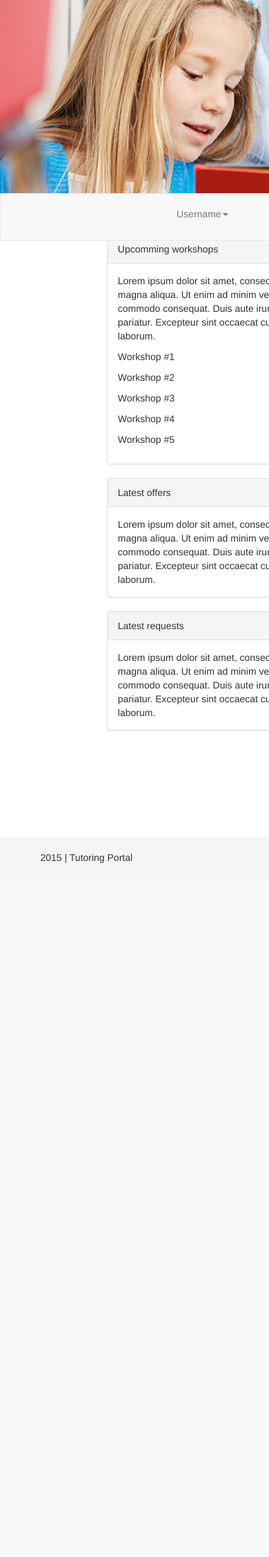
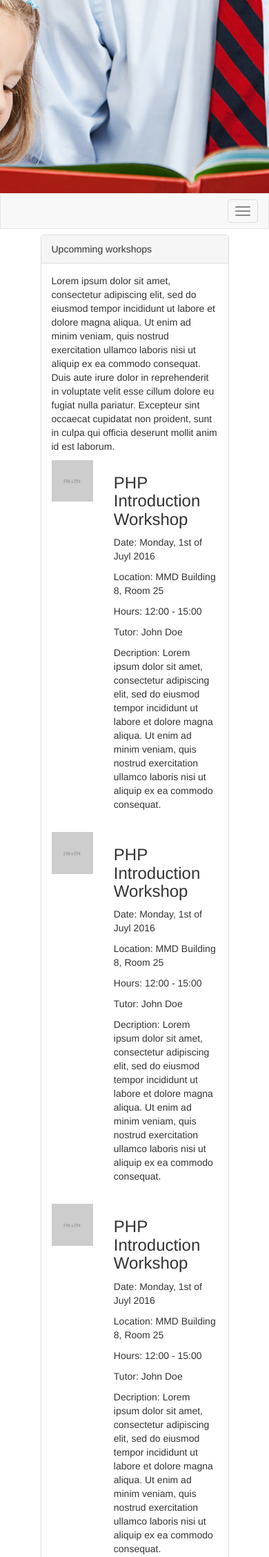
Before and after one commit to jimmy89Li/Tutoring, a PHP site: page /home.php in a window 390 px wide; the page is wider, and only the part inside the window is pictured. Shown: the top 2257 px of that part at 69% size. Before the commit the page ends 1251 px from the top of that part, so only its background shows below. Run offline with PHP 8.4, Linux system fonts and the light colour scheme; some libraries are stand-ins or nearby versions.

Commit message:
updated navbar

```diff
--- a/home.php
+++ b/home.php
@@ -11,8 +11,6 @@
 <header>
 <div class="slider"></div>
 <nav class="navbar navbar-default" data-spy="affix" data-offset-top="290">
-  <div class="container-fluid">
-    <!-- Brand and toggle get grouped for better mobile display -->
 	<div class="navbar-header">
 		<button type="button" class="navbar-toggle collapsed" data-toggle="collapse" data-target="#bs-example-navbar-collapse-1" aria-expanded="false">
 				<span class="sr-only">Toggle navigation</span>
@@ -20,7 +18,10 @@
 				<span class="icon-bar"></span>
 				<span class="icon-bar"></span>
 		</button>
-      <a class="navbar-brand" href="#">
+	</div>
+  <div class="container-fluid">
+    <!-- Brand and toggle get grouped for better mobile display -->
+    <div class="collapse navbar-collapse" id="bs-example-navbar-collapse-1">
 				<ul class="nav navbar-nav navbar">
 					<li class="dropdown">
 					  <a href="#" class="dropdown-toggle" data-toggle="dropdown" role="button" aria-haspopup="true" aria-expanded="false">Username<span class="caret"></span></a>
@@ -30,11 +31,6 @@
 					  </ul>
 					</li>
 				</ul>
-	  </a>
-    </div>
-
-    <!-- Collect the nav links, forms, and other content for toggling -->
-    <div class="collapse navbar-collapse" id="bs-example-navbar-collapse-1">
 			<form class="navbar-form navbar-right" role="search">
 				<div class="form-group">
 				  <input type="text" class="form-control" placeholder="Search">
@@ -64,11 +60,48 @@
 				<div class="panel-heading">Upcomming workshops</div>
 				<div class="panel-body">
 				<p>Lorem ipsum dolor sit amet, consectetur adipiscing elit, sed do eiusmod tempor incididunt ut labore et dolore magna aliqua. Ut enim ad minim veniam, quis nostrud exercitation ullamco laboris nisi ut aliquip ex ea commodo consequat. Duis aute irure dolor in reprehenderit in voluptate velit esse cillum dolore eu fugiat nulla pariatur. Excepteur sint occaecat cupidatat non proident, sunt in culpa qui officia deserunt mollit anim id est laborum.</p>
-					<p>Workshop #1</p>
-					<p>Workshop #2</p>
-					<p>Workshop #3</p>
-					<p>Workshop #4</p>
-					<p>Workshop #5</p>
+					<div class="row">
+						<div class="col-xs-4 col-md-5 col-lg-4">
+							<img src="img/placeholder.jpg" alt="Image" />
+						</div>
+						<div class="col-xs-8 col-md-7 col-lg-8">
+							<h3>PHP Introduction Workshop</h3>
+							<p>Date: Monday, 1st of Juyl 2016</p>
+							<p>Location: MMD Building 8, Room 25</p>
+							<p>Hours: 12:00 - 15:00</p>
+							<p>Tutor: John Doe</p>
+							<p>Decription: Lorem ipsum dolor sit amet, consectetur adipiscing elit, sed do eiusmod tempor incididunt ut labore et dolore magna aliqua. Ut enim ad minim veniam, quis nostrud exercitation ullamco laboris nisi ut aliquip ex ea commodo consequat. </p>
+						</div>
+					</div>
+					</br>
+					<div class="row">
+						<div class="col-xs-4 col-md-5 col-lg-4">
+							<img src="img/placeholder.jpg" alt="Image" />
+						</div>
+						<div class="col-xs-8 col-md-7 col-lg-8">
+							<h3>PHP Introduction Workshop</h3>
+							<p>Date: Monday, 1st of Juyl 2016</p>
+							<p>Location: MMD Building 8, Room 25</p>
+							<p>Hours: 12:00 - 15:00</p>
+							<p>Tutor: John Doe</p>
+							<p>Decription: Lorem ipsum dolor sit amet, consectetur adipiscing elit, sed do eiusmod tempor incididunt ut labore et dolore magna aliqua. Ut enim ad minim veniam, quis nostrud exercitation ullamco laboris nisi ut aliquip ex ea commodo consequat. </p>
+						</div>
+					</div>
+					</br>
+					<div class="row">
+						<div class="col-xs-4 col-md-5 col-lg-4">
+							<img src="img/placeholder.jpg" alt="Image" />
+						</div>
+						<div class="col-xs-8 col-md-7 col-lg-8">
+							<h3>PHP Introduction Workshop</h3>
+							<p>Date: Monday, 1st of Juyl 2016</p>
+							<p>Location: MMD Building 8, Room 25</p>
+							<p>Hours: 12:00 - 15:00</p>
+							<p>Tutor: John Doe</p>
+							<p>Decription: Lorem ipsum dolor sit amet, consectetur adipiscing elit, sed do eiusmod tempor incididunt ut labore et dolore magna aliqua. Ut enim ad minim veniam, quis nostrud exercitation ullamco laboris nisi ut aliquip ex ea commodo consequat. </p>
+						</div>
+					</div>
+					</br>
 				</div>
 			</div>
   </div>
@@ -76,13 +109,13 @@
 		<div class="panel panel-default">
 			<div class="panel-heading">Latest offers</div>
 			<div class="panel-body">
-			Lorem ipsum dolor sit amet, consectetur adipiscing elit, sed do eiusmod tempor incididunt ut labore et dolore magna aliqua. Ut enim ad minim veniam, quis nostrud exercitation ullamco laboris nisi ut aliquip ex ea commodo consequat. Duis aute irure dolor in reprehenderit in voluptate velit esse cillum dolore eu fugiat nulla pariatur. Excepteur sint occaecat cupidatat non proident, sunt in culpa qui officia deserunt mollit anim id est laborum.
+				<p>Lorem ipsum dolor sit amet, ornare lacus congue, laoreet accumsan luctus sed in amet, litora eget ut libero, cursus dui sit ultrices nibh aliquam quam, felis rutrum dolor in at vestibulum. Morbi lorem non scelerisque. Viverra sollicitudin quam id lectus, non semper aperiam odio id adipiscing, proin libero, mollis sed nunc vulputate purus in. Nibh non nulla, pretium aenean in ipsum neque placerat congue, eleifend ornare quia ut in eos libero. Volutpat eros, commodo erat quam elit, sit laoreet nibh eum velit. Nibh pellentesque, purus amet congue. Pede felis sed felis, platea proin sodales sodales. Aliquam laoreet beatae congue, sed nulla bibendum sit lorem vitae, nec interdum posuere amet viverra eros. Consequat phasellus magna purus molestie justo orci, donec nibh lacus felis egestas quam, eget ut vitae, in suspendisse, duis eget vestibulum porta eget suspendisse sed.</p>
 			</div>
 		</div>
 		<div class="panel panel-default">
 			<div class="panel-heading">Latest requests</div>
 			<div class="panel-body">
-			Lorem ipsum dolor sit amet, consectetur adipiscing elit, sed do eiusmod tempor incididunt ut labore et dolore magna aliqua. Ut enim ad minim veniam, quis nostrud exercitation ullamco laboris nisi ut aliquip ex ea commodo consequat. Duis aute irure dolor in reprehenderit in voluptate velit esse cillum dolore eu fugiat nulla pariatur. Excepteur sint occaecat cupidatat non proident, sunt in culpa qui officia deserunt mollit anim id est laborum.
+				<p>Lorem ipsum dolor sit amet, ornare lacus congue, laoreet accumsan luctus sed in amet, litora eget ut libero, cursus dui sit ultrices nibh aliquam quam, felis rutrum dolor in at vestibulum. Morbi lorem non scelerisque. Viverra sollicitudin quam id lectus, non semper aperiam odio id adipiscing, proin libero, mollis sed nunc vulputate purus in. Nibh non nulla, pretium aenean in ipsum neque placerat congue, eleifend ornare quia ut in eos libero. Volutpat eros, commodo erat quam elit, sit laoreet nibh eum velit. Nibh pellentesque, purus amet congue. Pede felis sed felis, platea proin sodales sodales. Aliquam laoreet beatae congue, sed nulla bibendum sit lorem vitae, nec interdum posuere amet viverra eros. Consequat phasellus magna purus molestie justo orci, donec nibh lacus felis egestas quam, eget ut vitae, in suspendisse, duis eget vestibulum porta eget suspendisse sed.</p>
 			</div>
 		</div>
   </div>
@@ -92,6 +125,7 @@
 <footer class="footer">
 	<div class="footerContainer">
 		<p>2015 | Tutoring Portal</p>
+	</div>
 </footer>
 </div><!--Container-->
 	<!-- jQuery (necessary for Bootstrap's JavaScript plugins) -->
--- a/style.css
+++ b/style.css
@@ -1,4 +1,4 @@
-html,body{margin:0;padding:0;min-width:1032px;}
+html,body{margin:0;padding:0;}
 .container{
 	margin:0;
 	padding:0;
@@ -22,6 +22,12 @@ header{
 .navbar{
 	border-radius:0;
 	z-index:99;
+}
+.navbar-nav {
+	margin-left: 15%;
+}
+.navbar-right{
+	margin-left:0;
 }
 .affix {
       top: 0;
@@ -62,3 +68,34 @@ header{
 .footerContainer p{
 	margin: 20px 0;
 }
+.row img{
+width:100%;
+height:auto;
+}
+
+@media (max-width: 1080px){
+.container-fluid>.navbar-header, .container>.navbar-header{
+	margin-left:5%;
+}
+.container-fluid>.navbar-collapse, .container>.navbar-collapse {
+    margin-right:5%;
+}
+.navbar-nav {
+	margin-left:5%;
+}
+.navbar-right{
+	margin-left:0;
+}
+}
+
+@media (max-width: 860px){
+.container-fluid>.navbar-header, .container>.navbar-header{
+	margin-left:0;
+}
+.container-fluid>.navbar-collapse, .container>.navbar-collapse {
+    margin-right:0;
+}
+.navbar-nav {
+	margin-left:0;
+}
+}
```
Also changed, not shown: img/placeholder.jpg (added). Lines whose indentation alone changed are shown as unchanged.
